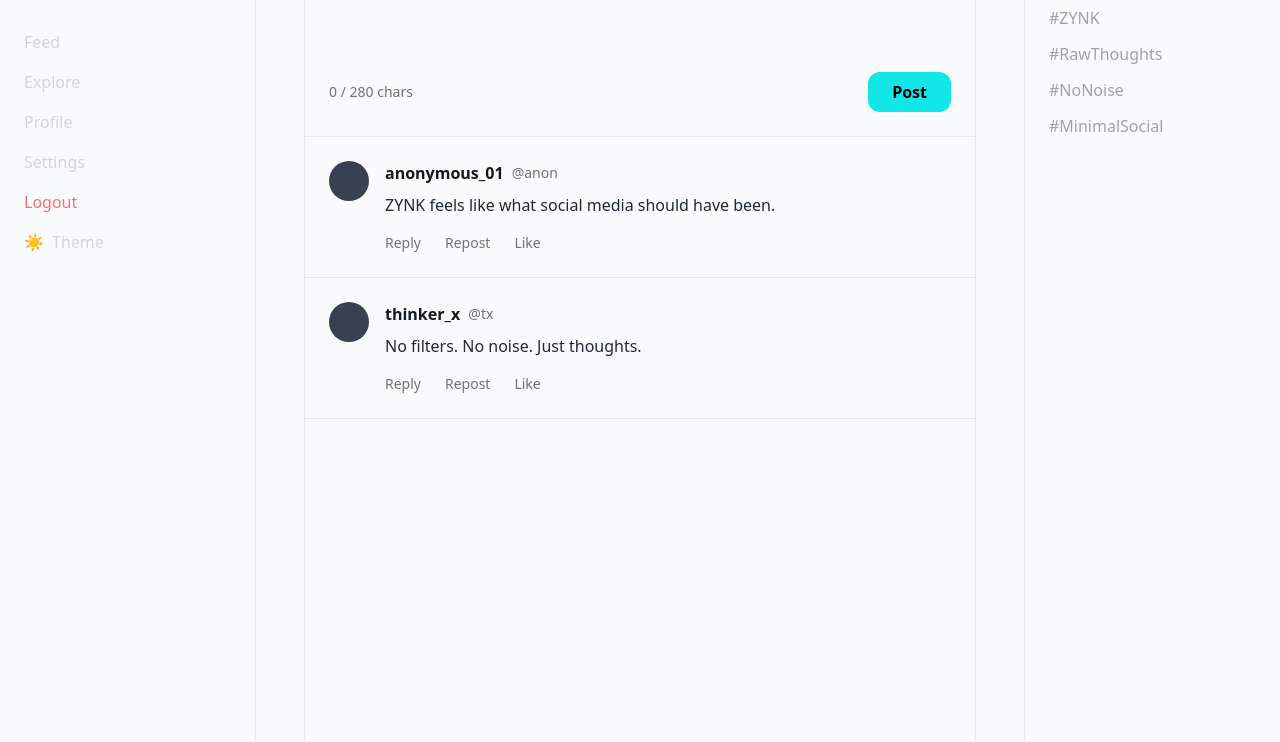
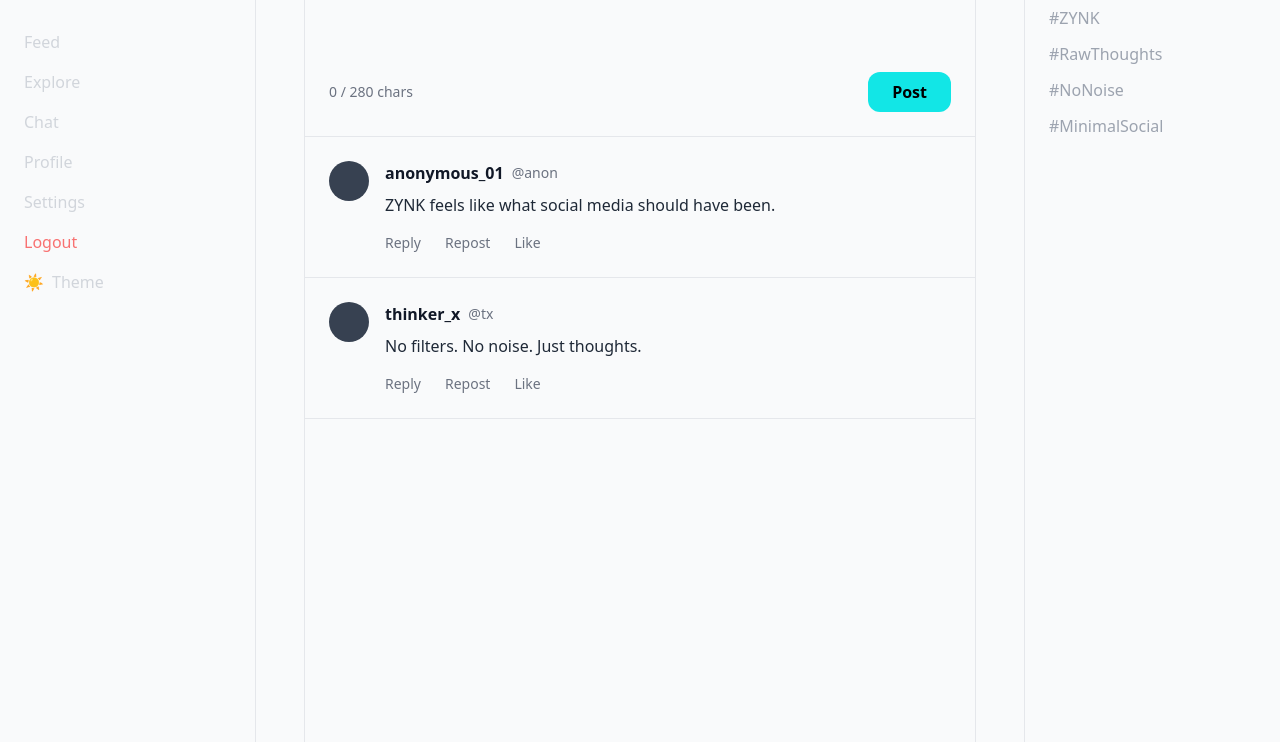
Before and after one commit to gagan2007jadaun/ZYNK, a website: page src/pages/feed.html in a window 1280 px wide. Shown: the part 58-800 px from the top of the page. Drawn offline with nearby package versions, Linux system fonts and the light colour scheme.

Commit message:
Add Chat option to Feed sidebar

```diff
--- a/src/pages/feed.html
+++ b/src/pages/feed.html
@@ -36,6 +36,7 @@
     <nav class="space-y-4 text-gray-300">
       <a class="block hover:text-zynk">Feed</a>
       <a class="block hover:text-zynk">Explore</a>
+      <a href="chat.html" class="block hover:text-zynk">Chat</a>
       <a class="block hover:text-zynk">Profile</a>
 
       <a class="block hover:text-zynk cursor-pointer">Settings</a>
```
